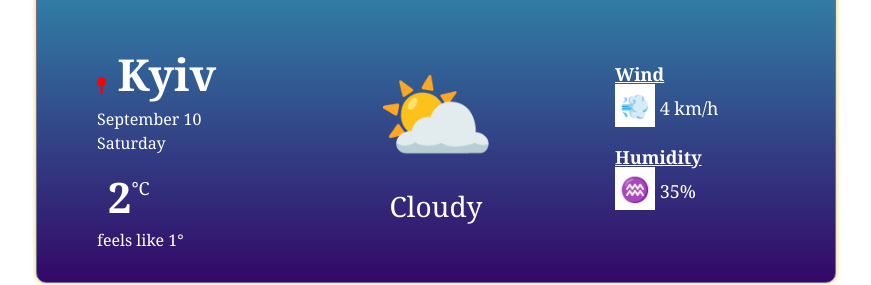
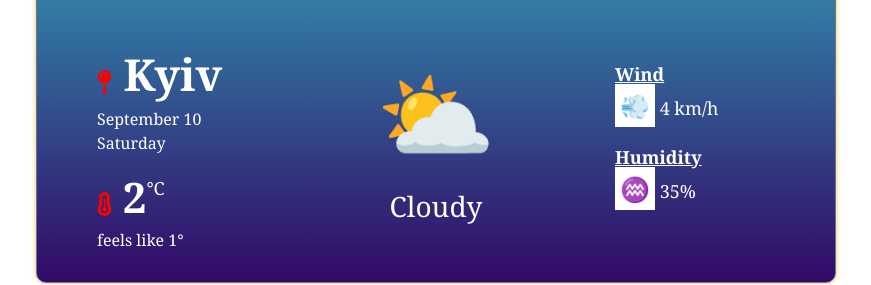
Before and after one commit to AleksaKovpan/weather-react, a React (Create React App) app: page / in a window 1280 px wide. Shown: the part 252-537 px from the top of the page, without its empty margins (204-1075 px from the left). Built offline with nearby package versions, Linux system fonts and the light colour scheme.

Commit message:
Added FontAwesome Icons

```diff
--- a/package.json
+++ b/package.json
@@ -3,6 +3,7 @@
   "version": "0.1.0",
   "private": true,
   "dependencies": {
+    "@fortawesome/fontawesome-svg-core": "^6.2.1",
     "@fortawesome/free-regular-svg-icons": "^6.2.1",
     "@fortawesome/free-solid-svg-icons": "^6.2.1",
     "@fortawesome/react-fontawesome": "^0.2.0",
--- a/src/City.js
+++ b/src/City.js
@@ -1,6 +1,8 @@
 import React from "react";
 import "./City.css";
-// import { FontAwesomeIcon } from "@fortawesome/react-fontawesome";
+import { FontAwesomeIcon } from "@fortawesome/react-fontawesome";
+import { faTemperatureThreeQuarters } from "@fortawesome/free-solid-svg-icons";
+import { faMapPin } from "@fortawesome/free-solid-svg-icons";
 
 export default function City() {
   let weatherData = {
@@ -19,7 +21,7 @@
       <div className="col-sm-4">
         <div className="current-city-temp">
           <div className="city-data">
-            <i className="fa fa-map-pin" aria-hidden="true"></i>
+            <FontAwesomeIcon icon={faMapPin} />
             <span className="current-city"> {weatherData.city}</span>
             <div>
               <span className="current-month">{weatherData.month}</span>
@@ -28,10 +30,7 @@
             </div>
           </div>
           <div className="current-temp">
-            <i
-              className="fa fa-temperature-three-quarters"
-              aria-hidden="true"
-            ></i>
+            <FontAwesomeIcon icon={faTemperatureThreeQuarters} />
             <span className="current-temp-value">
               {" "}
               {weatherData.temperature}
```
Also changed, not shown: 1 other file (tests, documents, lock files or other folders).
